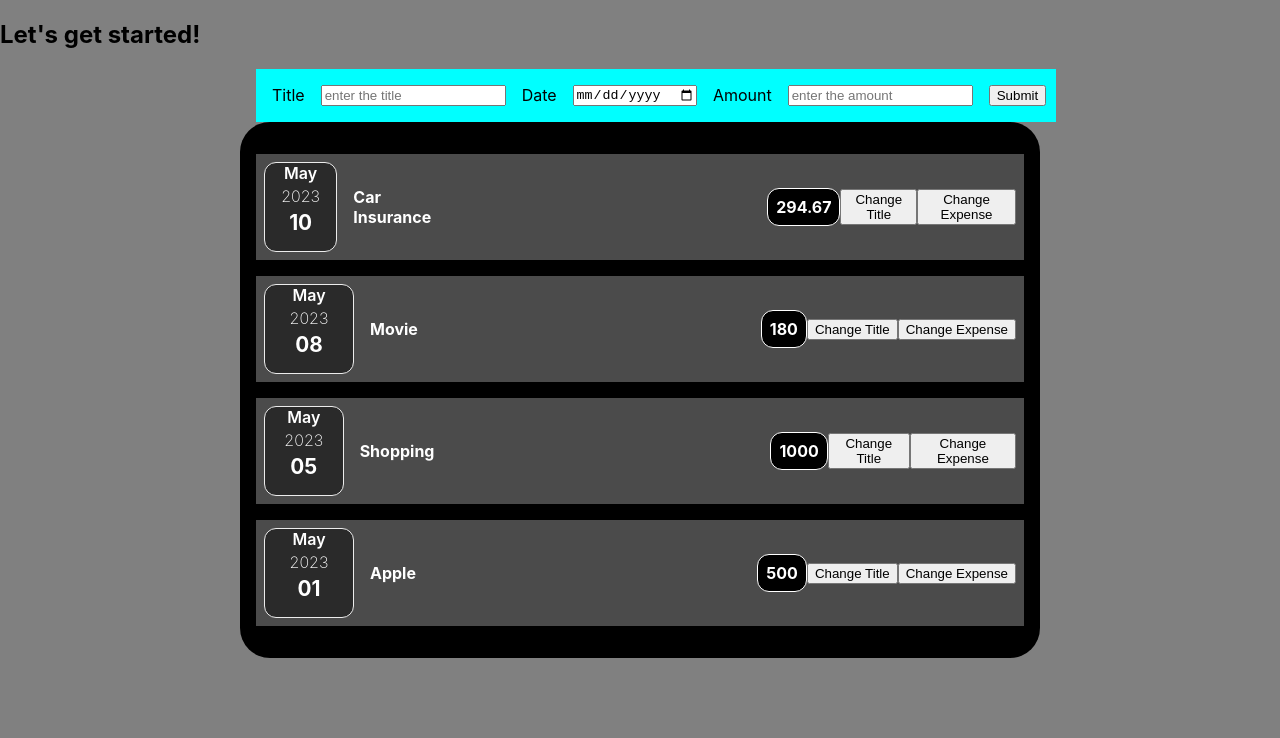
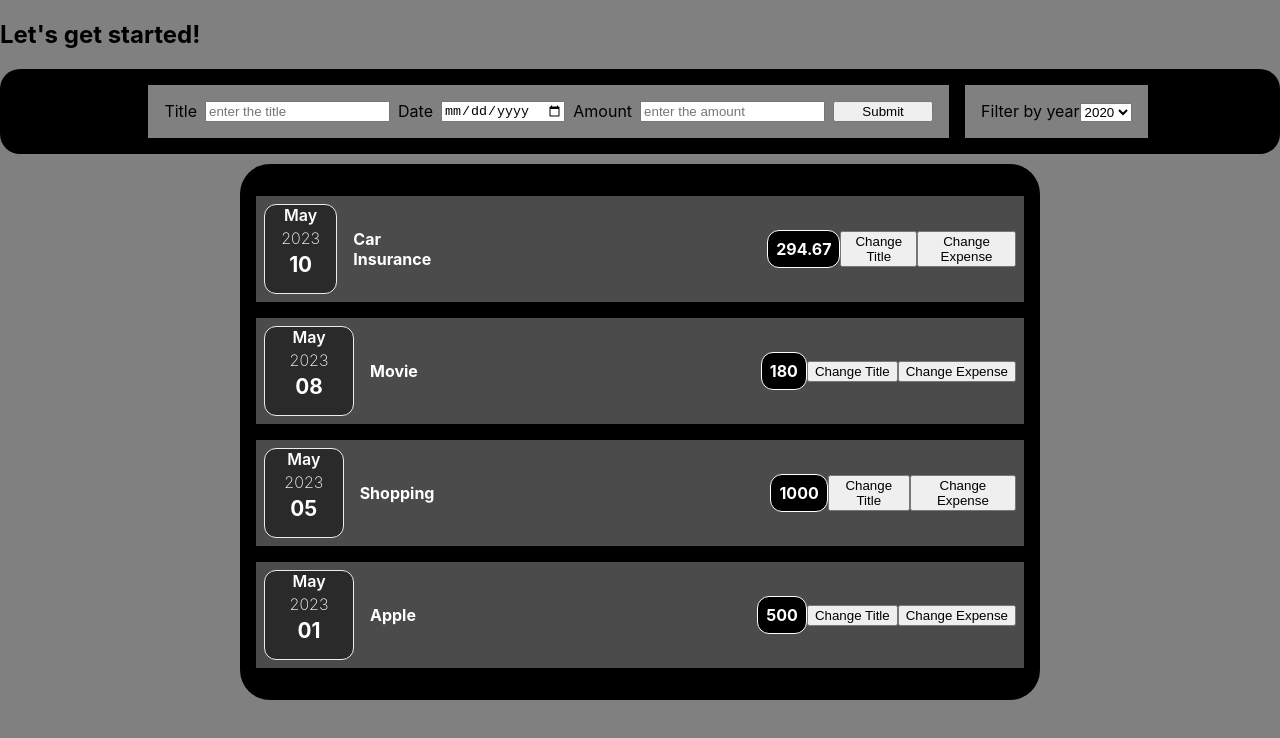
Before and after one commit to shubhamkumar123456/react-expense-track-app, a React (Create React App) app: page / in a window 1280 px wide. Shown: the top 738 px of the page. Built offline with nearby package versions, Linux system fonts and the light colour scheme.

Commit message:
adding filter component

```diff
--- a/src/App.css
+++ b/src/App.css
@@ -5,8 +5,15 @@
     width: 60%;
     margin: auto;
 }
+
 .app-expense-form{
-    width: 60%;
+    display: flex;
+
     margin: auto;
+    justify-content: center;
+    align-items: center;
+    background-color: black;
+    border-radius: 20px;
+    margin-bottom: 10px;
 
 }
--- a/src/App.js
+++ b/src/App.js
@@ -3,8 +3,10 @@ import { useState } from 'react';
 import './App.css';
 import ExpenseForm from './components/Expenses/ExpenseForm';
 import ExpenseItem from './components/Expenses/ExpenseItem';
+import ExpenseFilter from './components/Expenses/ExpenseFilter';
 
 function App() {
+  const [filteredYear, setfilteredYear] = useState('2020');
   const expenses=[
     {id:'e1',title:'Car Insurance',amount:294.67,date:new Date(2023,4,10),location:"delhi"},
     {id:'e2',title:'Movie',amount:180,date:new Date(2023,4,8),location:"lucknow"},
@@ -27,21 +29,27 @@ function App() {
    }
 
    const addExpenseHandler=(expense)=>{
-    console.log("in app.js")
-    // console.log(expense)
-    // setexpenses(expenses.push(expense))
+    // console.log("in app.js")
     setexpenses1([...expenses1,expense])
-    // expenses.push(expense)
-    // expenses.push(expense)
+   }
+  //  console.log(expenses1)
 
-   }
-   console.log(expenses1)
+  const filterChangesHandler=(selectedYear)=>{
 
+    setfilteredYear(selectedYear)
+
+  };
+  console.log(filteredYear)
   return (
     <div className="App">
       <h2>Let's get started!</h2>
-      <div className='app-expense-form'><ExpenseForm onSaveExpenseData={saveExpenseDataHandler} addExpense={addExpenseHandler}/></div>
+
+      <div className='app-expense-form'>
+        <ExpenseForm onSaveExpenseData={saveExpenseDataHandler} addExpense={addExpenseHandler}/>
+        <ExpenseFilter selected={filteredYear} onChangeFilter={filterChangesHandler}/>
+      </div>
       <div className='App-expenses'>
+
       {expenses1.map((element)=>{
         return<ExpenseItem key={Math.random()} title={element.title} amount={element.amount} date={element.date}/>
       })}
--- /dev/null
+++ b/src/components/Expenses/ExpenseFilter.css
@@ -0,0 +1,4 @@
+.Expense-filter{
+    background-color: grey;
+    padding: 1rem;
+}
--- /dev/null
+++ b/src/components/Expenses/ExpenseFilter.js
@@ -0,0 +1,24 @@
+import React from 'react'
+import './ExpenseFilter.css'
+const ExpenseFilter = (props) => {
+
+    const dropdownChangeHandler=(event)=>{
+        props.onChangeFilter(event.target.value)
+    }
+  return (
+    <div className='Expense-filter'>
+        <div className='Expense-filter__control'>
+            <label htmlFor="">Filter by year</label>
+            <select value={props.selected} onChange={dropdownChangeHandler}>
+                <option value="2022">2022</option>
+                <option value="2021">2021</option>
+                <option value="2020">2020</option>
+                <option value="2019">2019</option>
+            </select>
+        </div>
+
+    </div>
+  )
+}
+
+export default ExpenseFilter
--- a/src/components/Expenses/ExpenseForm.css
+++ b/src/components/Expenses/ExpenseForm.css
@@ -1,11 +1,16 @@
+.expense-form{
+    padding: 1rem;
+    border-radius: 20px;
+
+}
 .expense-form-form{
     display: flex;
     flex-direction: row;
     padding: 1rem;
-    gap: 1rem;
-    margin-right: 2rem;
-    background-color: aqua;
-    width:100%;
+    gap:0.5rem;
+    background-color:grey;
+
+
 }
 .expenseform-addBtn{
     padding:0.5 1rem;
--- a/src/components/Expenses/ExpenseForm.js
+++ b/src/components/Expenses/ExpenseForm.js
@@ -37,7 +37,7 @@ const handleSubmit=(e)=>{
     }
   return (
     <div className='expense-form'>
-      <form className='expense-form-form' action="">
+      <form  className='expense-form-form' action="">
         <label htmlFor="title">Title</label>
         <input type="text"  placeholder="enter the title" value={enteredTitle} onChange={handleTitleChange} name='enteredtitle'/>
         <label htmlFor="date">Date</label>
--- a/src/components/Expenses/ExpenseItem.js
+++ b/src/components/Expenses/ExpenseItem.js
@@ -3,14 +3,15 @@ import './ExpenseItem.css'
 import ExpenseDate from './ExpenseDate'
 import Card from '../UI/Card'
 
+
 const ExpenseItem = (props) => {
   const [ title, setTitle] = useState(props.title);
   const [expense, setExpense] = useState(props.amount);
-console.log(props.date)
+// console.log(props.date)
 
   const clickHandler=()=>{
    setTitle('Updated')
-   console.log(title)
+  //  console.log(title)
   }
   const ExpenseHandler=()=>{
     setExpense("$100")
```
